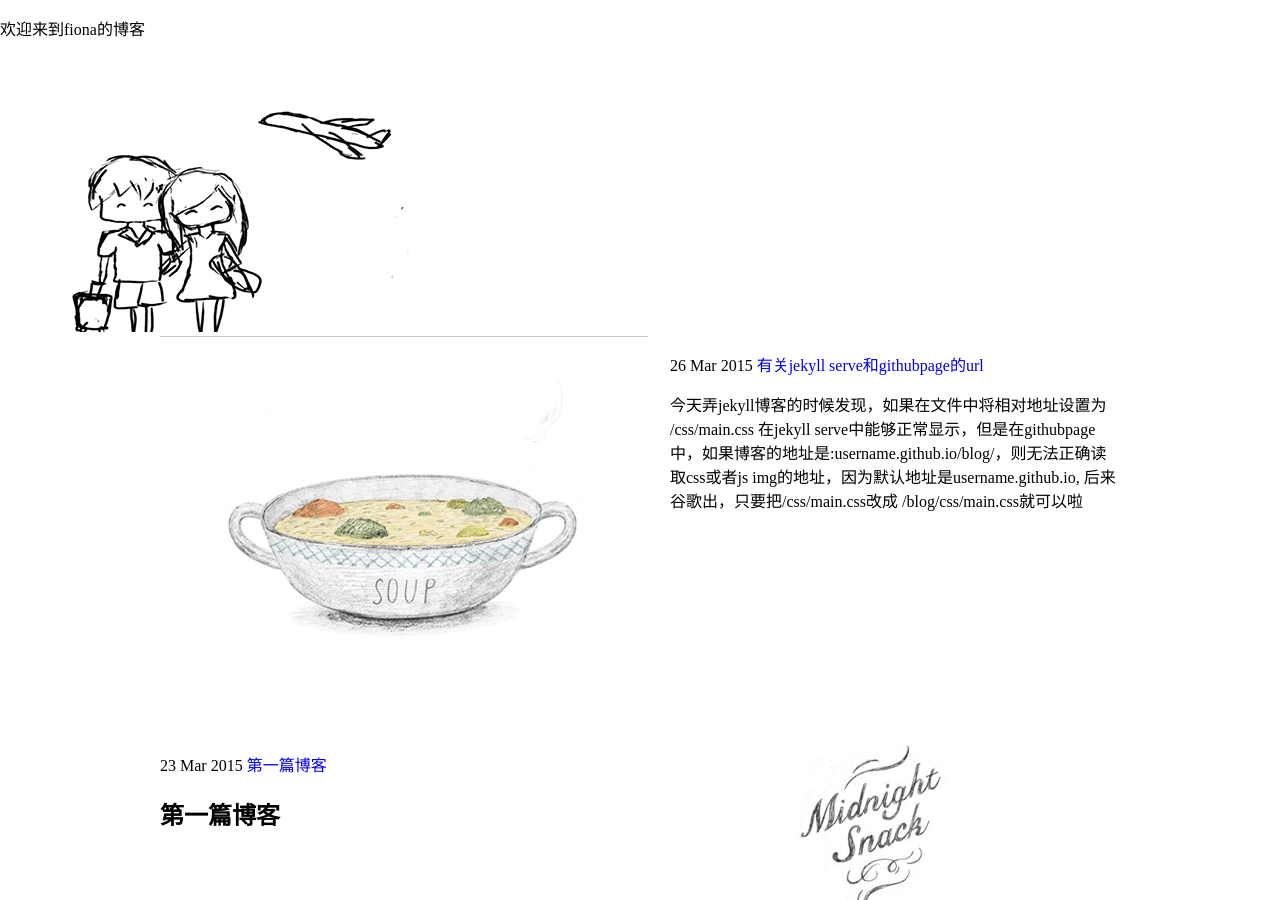
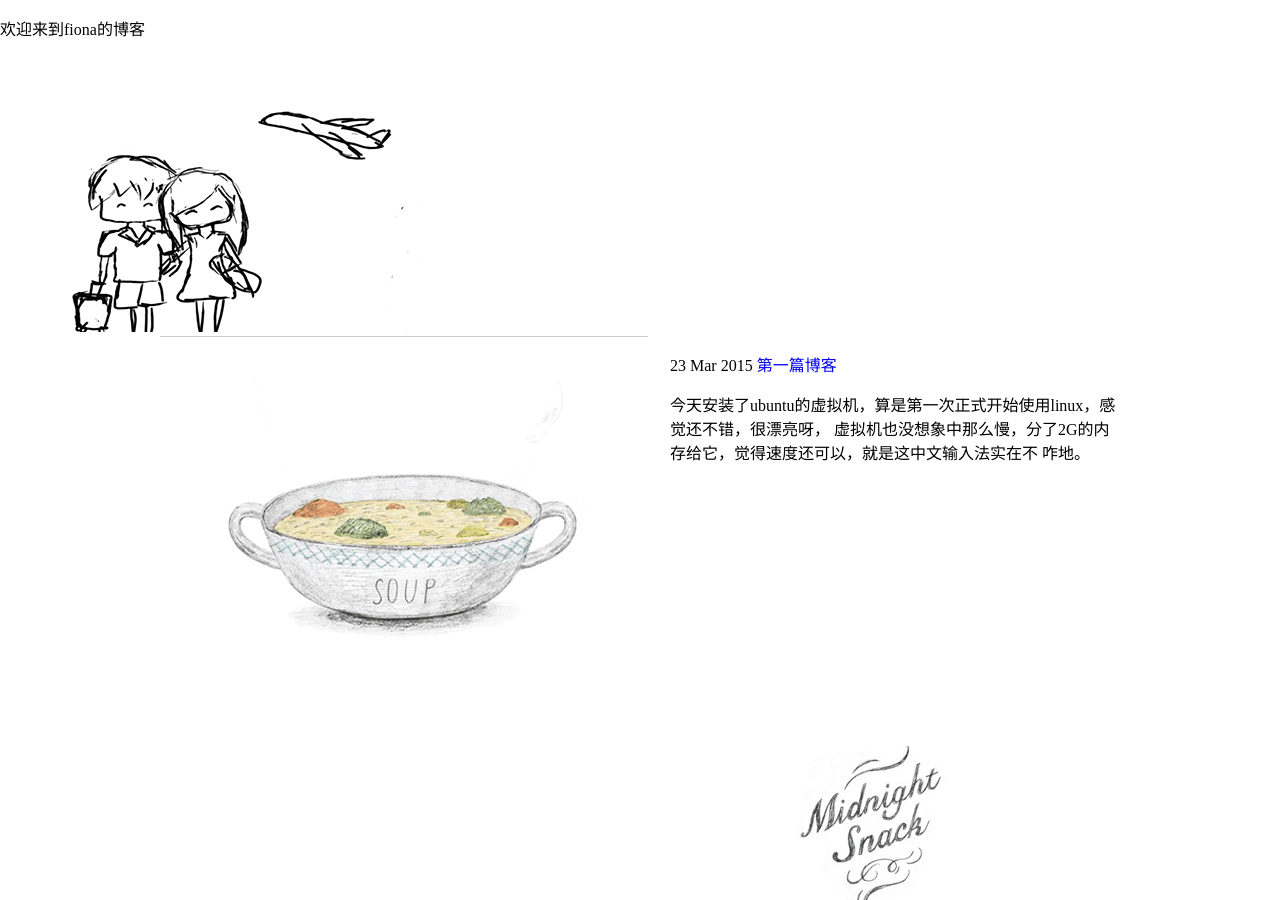
Before and after one commit to miafan23/blog, a Jekyll site: the page built from index.html, in a window 1280 px wide and 900 px high. Built offline with Jekyll 4.4.1, drawn with Linux system fonts in a browser that asks for light colours; Markdown is read by kramdown in place of the engine named in the settings; the list of posts is cut into pages by our own code.

Commit message:
compele blog and header img

```diff
--- a/_posts/2015-3-26-kite.md
+++ /dev/null
@@ -1,8 +0,0 @@
----
-layout: page
-title: 有关jekyll serve和githubpage的url
----
-<p>
-今天弄jekyll博客的时候发现，如果在文件中将相对地址设置为 /css/main.css
-在jekyll serve中能够正常显示，但是在githubpage中，如果博客的地址是:username.github.io/blog/，则无法正确读取css或者js img的地址，因为默认地址是username.github.io, 后来谷歌出，只要把/css/main.css改成 {{ site.baseurl }}/css/main.css就可以啦
-</p>
--- a/index.html
+++ b/index.html
@@ -4,7 +4,7 @@
 ---
 <div id="head">
 <p>欢迎来到fiona的博客</p>
-<img src="/public/img/head.png" alt="" />
+<img src="{{ site.baseurl }}/public/img/head.png" alt="" />
 </div>
 
 <div id="index-content" class="container">
```
Also changed, not shown: _posts/2015-3-23-myFirstBlog.md (+0 -3 lines), 4 other files.
